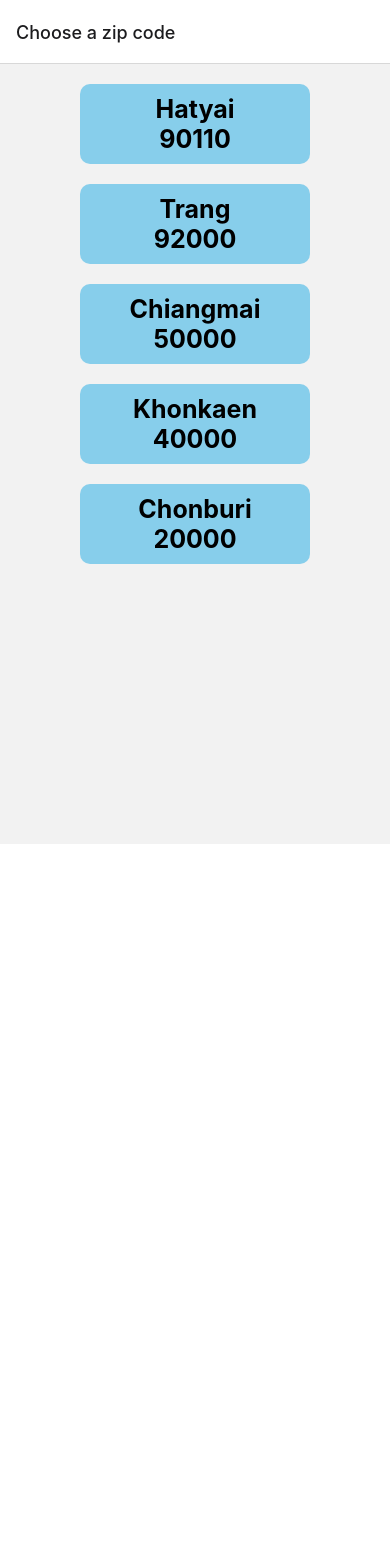
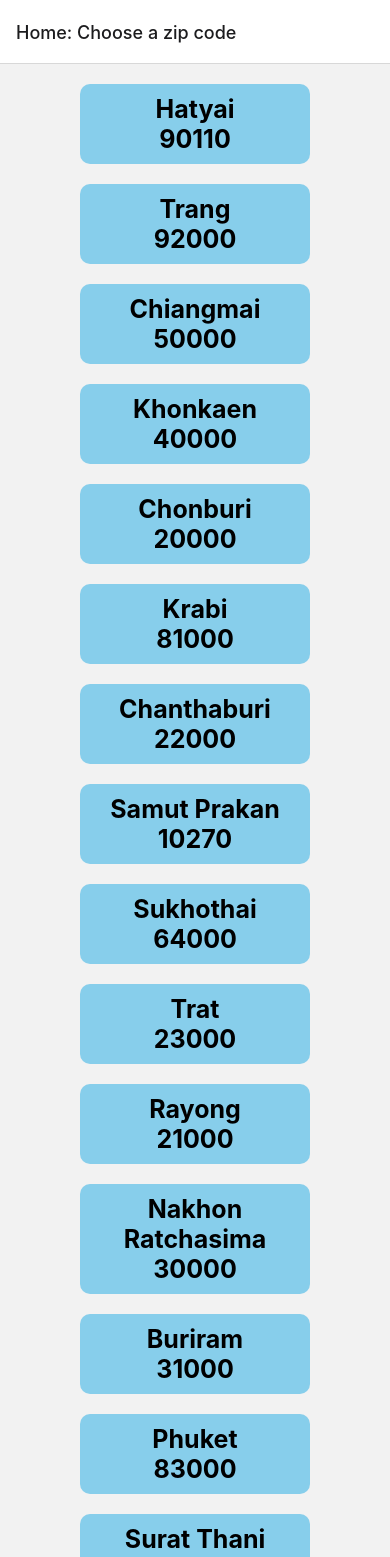
Before and after one commit to Panida-A/6310110265-3SA04, a React Native app: screen / in a window 390 px wide. Shown: the top 1557 px of the page. Before the commit the page ends 844 px from the top, so only its background shows below. Built offline with nearby package versions, Linux system fonts and the light colour scheme.

Commit message:
Part 6.3

```diff
--- a/App.js
+++ b/App.js
@@ -1,24 +1,20 @@
-import { StatusBar } from 'expo-status-bar';
-import React from 'react';
-import { StyleSheet, Text, View } from 'react-native';
-import Weather from './components/Weather';
-import { NavigationContainer } from '@react-navigation/native';
-import { createStackNavigator } from '@react-navigation/stack';
-import ZipCodeScreen from './screen/ZipCodeScreen';
-import WeatherScreen from './screen/WeatherScreen';
+import React from "react";
+import {NavigationContainer} from '@react-navigation/native';
+import {createStackNavigator} from '@react-navigation/stack';
+import Weather from "./components/Weather";
+import ZipCodeScreen from './screen/ZipCodeScreen'
+import WeatherScreen from './screen/WeatherScreen'
 
 const Stack = createStackNavigator();
 
 export default function App() {
-
   return (
     <NavigationContainer>
       <Stack.Navigator>
-        <Stack.Screen name = "Choose a zip code" component = {ZipCodeScreen}/>
-        <Stack.Screen name = "Weather" component = {WeatherScreen}/>
+        <Stack.Screen name = "Home: Choose a zip code" component={ZipCodeScreen}/>
+        <Stack.Screen name = "Weather" component={WeatherScreen}/>
+
       </Stack.Navigator>
     </NavigationContainer>
-
-
   );
 }
--- a/screen/WeatherScreen.js
+++ b/screen/WeatherScreen.js
@@ -1,11 +1,21 @@
 import React from "react";
-import { View } from "react-native";
+import { StatusBar, StyleSheet, Text, View } from "react-native";
 import Weather from "../components/Weather";
 
 export default function WeatherScreen ({route}) {
     return (
         <View>
             <Weather zipCode = {route.params.zipCode}/>
+            <StatusBar style = "auto"/>
         </View>
+
     )
 }
+
+const styles = StyleSheet.create({
+    wtIcon: {
+        flex: 1,
+        alignItems: 'center',
+        justifyContent: 'center'
+    }
+})
--- a/screen/ZipCodeScreen.js
+++ b/screen/ZipCodeScreen.js
@@ -1,15 +1,24 @@
 import { useNavigation } from "@react-navigation/native";
 import React from "react";
-import { FlatList, StyleSheet, Text, View } from "react-native";
+import { FlatList, ScrollView, StyleSheet, Text, View } from "react-native";
 import { TouchableHighlight } from "react-native-gesture-handler";
 
 const availableZipItems = [
-
     { place: 'Hatyai',  code: '90110' },
     { place: 'Trang',   code: '92000' },
     { place: 'Chiangmai',   code: '50000' },
     { place: 'Khonkaen',    code: '40000' },
     { place: 'Chonburi',    code: '20000' },
+    { place: 'Krabi',   code: '81000' },
+    { place: 'Chanthaburi', code: '22000' },
+    { place: 'Samut Prakan', code: '10270' },
+    { place: 'Sukhothai', code: '64000' },
+    { place: 'Trat', code: '23000' },
+    { place: 'Rayong', code: '21000' },
+    { place: 'Nakhon Ratchasima', code: '30000' },
+    { place: 'Buriram', code: '31000' },
+    { place: 'Phuket', code: '83000' },
+    { place: 'Surat Thani', code: '84000' },
 
 ]
 
@@ -27,14 +36,13 @@ const ZipItem = ({place, code, navigation}) => (
 const _keyExtractor = item => item.code
 
 export default function ZipCodeScreen() {
-
     const navigation = useNavigation()
 
-    return (
+    return(
         <FlatList
-            data = {availableZipItems}
+            data={ availableZipItems }
             keyExtractor = {item => item.code}
-            renderItem = {({item}) => <ZipItem {...item} navigation = {navigation}/>}
+            renderItem = {({item}) => <ZipItem {...item} navigation = {navigation} /> }
         />
     )
 }
```
